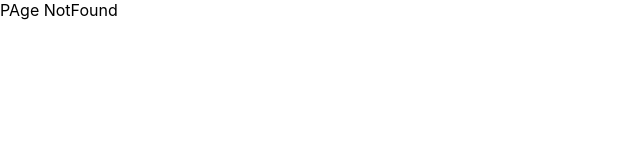
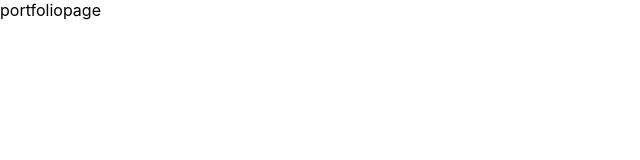
Before and after one commit to zzangCS/zzangNext3, a Next.js app: page /portfolio in a window 1280 px wide. Before the commit this address had no page. Shown: the top 160 px of the page, without its empty margins (0-640 px from the left). Built offline with nearby package versions, Linux system fonts and the light colour scheme.

Commit message:
feat: portfoliopage생성

```diff
--- /dev/null
+++ b/pages/portfolio/index.js
@@ -0,0 +1,5 @@
+const PortfolioPage = () => {
+  return <div>portfoliopage</div>;
+};
+
+export default PortfolioPage;
```
